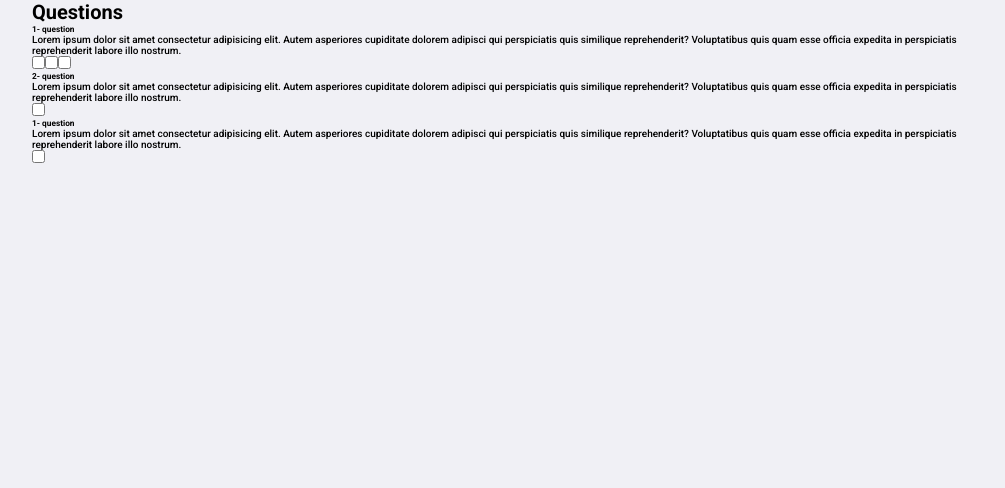
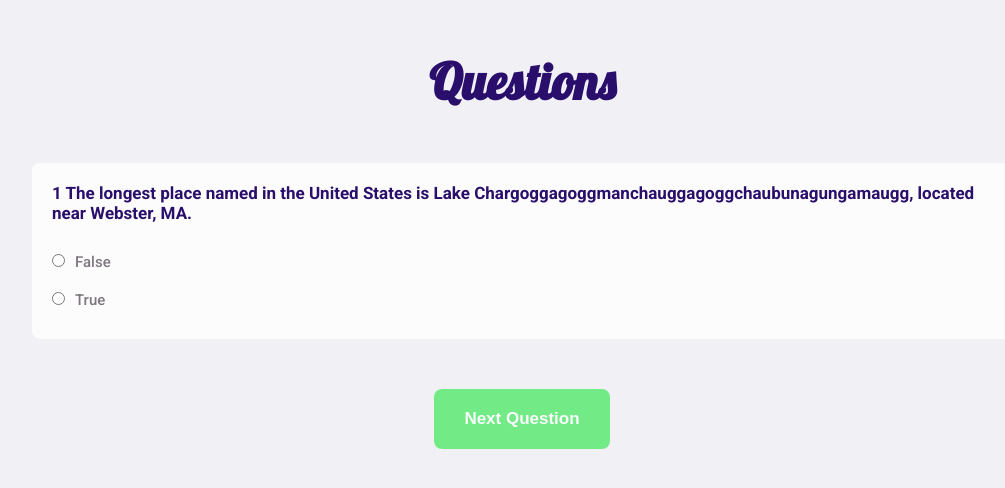
Before and after one commit to jardellins/knowledge, a React (Create React App) app: page /questions in a window 1280 px wide. Shown: the top 488 px of the page, without its empty margins (118-1123 px from the left). Built offline with nearby package versions, Linux system fonts and the light colour scheme.

Commit message:
Created page questions

```diff
--- a/src/pages/Questions/index.tsx
+++ b/src/pages/Questions/index.tsx
@@ -1,94 +1,150 @@
-import React, { useState } from "react";
+import { Check } from "@material-ui/icons";
+import React, { useEffect, useState } from "react";
 
 import "./styles.css";
 
+type ResultsProps = {
+  category: string;
+  type: string;
+  difficulty: string;
+  question: string;
+  correct_answer: string;
+  incorrect_answers: string[];
+};
+
 const Questions = () => {
+  const [currentQuestion, setCurrentQuestion] = useState<number>(0);
+  const [allQuestionsArray, setAllQuestionsArray] = useState<string[]>([]);
+  const [sortArray, setSortArray] = useState<string[]>([]);
+  const [answers, setAnswers] = useState<string[]>([]);
   const [check, setCheck] = useState<string>("");
-  const [answer, setAnswer] = useState<string>("");
 
-  const handleCheckbox = (name: string) => {
-    if (answer === name) {
+  const questions: ResultsProps[] = [
+    {
+      category: "Geography",
+      type: "boolean",
+      difficulty: "medium",
+      question:
+        "The longest place named in the United States is Lake Chargoggagoggmanchauggagoggchaubunagungamaugg, located near Webster, MA.",
+      correct_answer: "True",
+      incorrect_answers: ["False"],
+    },
+    {
+      category: "Entertainment: Film",
+      type: "multiple",
+      difficulty: "medium",
+      question:
+        "Which animated film did Steven Lisberger direct in 1980 before going on to direct Tron?",
+      correct_answer: "Animalympics",
+      incorrect_answers: [
+        "The Fox and the Hound",
+        "The Black Cauldron",
+        "The Great Mouse Detecive",
+      ],
+    },
+    {
+      category: "Entertainment: Video Games",
+      type: "multiple",
+      difficulty: "medium",
+      question: "What is the mod &quot;Cry of Fear&quot; based off of?",
+      correct_answer: "Half-Life",
+      incorrect_answers: [
+        "Counter Strike: Source",
+        "Half-Life 2",
+        "It&#039;s a stand alone game, not a mod",
+      ],
+    },
+  ];
+
+  useEffect(() => {
+    setAllQuestionsArray((prev) => [
+      ...prev,
+      questions[currentQuestion].correct_answer,
+    ]);
+
+    questions[currentQuestion].incorrect_answers.map((incorrect) =>
+      setAllQuestionsArray((prev) => [...prev, incorrect])
+    );
+  }, [currentQuestion]);
+
+  useEffect(() => {
+    const newSortArray = allQuestionsArray.sort()
+
+    setSortArray(newSortArray)
+  }, [allQuestionsArray])
+
+  useEffect(() => {
+    const newArray = answers;
+
+    newArray[currentQuestion] = check;
+
+    setAnswers(newArray);
+  }, [check]);
+
+
+  const handleCheckbox = (answer: string) => {
+    if (check === answer) {
       setCheck("");
-      setAnswer("");
 
       return;
     }
-    setCheck(name);
-    setAnswer(name);
+
+    setCheck(answer);
   };
+
+  const handleNextQuestion = () => {
+    if (currentQuestion + 1 > questions.length || !check) {
+      return;
+    }
+
+    setCurrentQuestion(currentQuestion + 1);
+    setAllQuestionsArray([]);
+    setCheck("");
+  };
+
   return (
-    <div>
+    <div className="questions">
       <h1>Questions</h1>
 
-      <div>
-        <div>
-          <h5>1- question</h5>
-          <p>
-            Lorem ipsum dolor sit amet consectetur adipisicing elit. Autem
-            asperiores cupiditate dolorem adipisci qui perspiciatis quis
-            similique reprehenderit? Voluptatibus quis quam esse officia
-            expedita in perspiciatis reprehenderit labore illo nostrum.
-          </p>
-          <input
-            type="checkbox"
-            value="first"
-            name="first"
-            checked={check === "first"}
-            onChange={() => handleCheckbox("first")}
-          />
-          <input
-            type="checkbox"
-            value="second"
-            name="second"
-            checked={check === "second"}
-            onChange={() => handleCheckbox("second")}
-          />
-          <input
-            type="checkbox"
-            value="third"
-            name="third"
-            checked={check === "third"}
-            onChange={() => handleCheckbox("third")}
-          />
+      <div className="card-question">
+        <h5>
+          {currentQuestion + 1} {questions[currentQuestion].question}
+        </h5>
+
+        <div className="content-question">
+          {sortArray.map((question, index) => {
+            return (
+              <div className="input-question" key={index}>
+                <input
+                  value={question}
+                  type="radio"
+                  name={question}
+                  checked={check === question}
+                  onChange={() => handleCheckbox(question)}
+                />
+                <label>{question}</label>
+              </div>
+            );
+          })}
         </div>
       </div>
 
-      <div>
-        <div>
-          <h5>2- question</h5>
-          <p>
-            Lorem ipsum dolor sit amet consectetur adipisicing elit. Autem
-            asperiores cupiditate dolorem adipisci qui perspiciatis quis
-            similique reprehenderit? Voluptatibus quis quam esse officia
-            expedita in perspiciatis reprehenderit labore illo nostrum.
-          </p>
-          <input
-            type="checkbox"
-            value="second"
-            name="second"
-            checked={check === "second"}
-            onChange={() => handleCheckbox("second")}
-          />
-        </div>
-      </div>
-
-      <div>
-        <div>
-          <h5>1- question</h5>
-          <p>
-            Lorem ipsum dolor sit amet consectetur adipisicing elit. Autem
-            asperiores cupiditate dolorem adipisci qui perspiciatis quis
-            similique reprehenderit? Voluptatibus quis quam esse officia
-            expedita in perspiciatis reprehenderit labore illo nostrum.
-          </p>
-          <input
-            type="checkbox"
-            value="third"
-            name="third"
-            checked={check === "third"}
-            onChange={() => handleCheckbox("third")}
-          />
-        </div>
+      <div className="next">
+        {currentQuestion + 1 >= questions.length ? (
+          <button
+            className={!check ? "disabled" : ""}
+            // onClick={handleNextQuestion}
+          >
+            Finished
+          </button>
+        ) : (
+          <button
+            className={!check ? "disabled" : ""}
+            onClick={handleNextQuestion}
+          >
+            Next Question
+          </button>
+        )}
       </div>
     </div>
   );
--- a/src/pages/Questions/styles.css
+++ b/src/pages/Questions/styles.css
@@ -0,0 +1,68 @@
+.questions > h1 {
+  font-size: 5rem;
+  font-family: "Lobster", sans-serif;
+
+  margin: 5rem 0;
+
+  text-align: center;
+
+  color: var(--dark-blue);
+}
+
+.card-question {
+  display: flex;
+  flex-direction: column;
+  align-items: flex-start;
+  justify-content: space-between;
+
+  width: 100%;
+  height: 100%;
+
+  margin-bottom: 5rem;
+  padding: 2rem;
+
+  border-radius: 0.8rem;
+
+  background: var(--background-card);
+}
+
+.card-question > h5 {
+  font-size: 1.7rem;
+
+  text-align: start;
+
+  margin-bottom: 2rem;
+
+  color: var(--dark-blue);
+}
+
+.input-question {
+  padding: 1rem 0;
+}
+
+.input-question > label {
+  font-size: 1.5rem;
+
+  margin-left: 1rem;
+
+  color: var(--dark-gray);
+}
+
+.next {
+  width: 100%;
+  display: flex;
+  justify-content: center;
+}
+
+.next > button {
+  font-size: 1.7rem;
+  font-weight: bolder;
+
+  padding: 2rem 3rem;
+
+  border: none;
+  border-radius: 0.8rem;
+
+  color: var(--white);
+  background: var(--green);
+}
```
